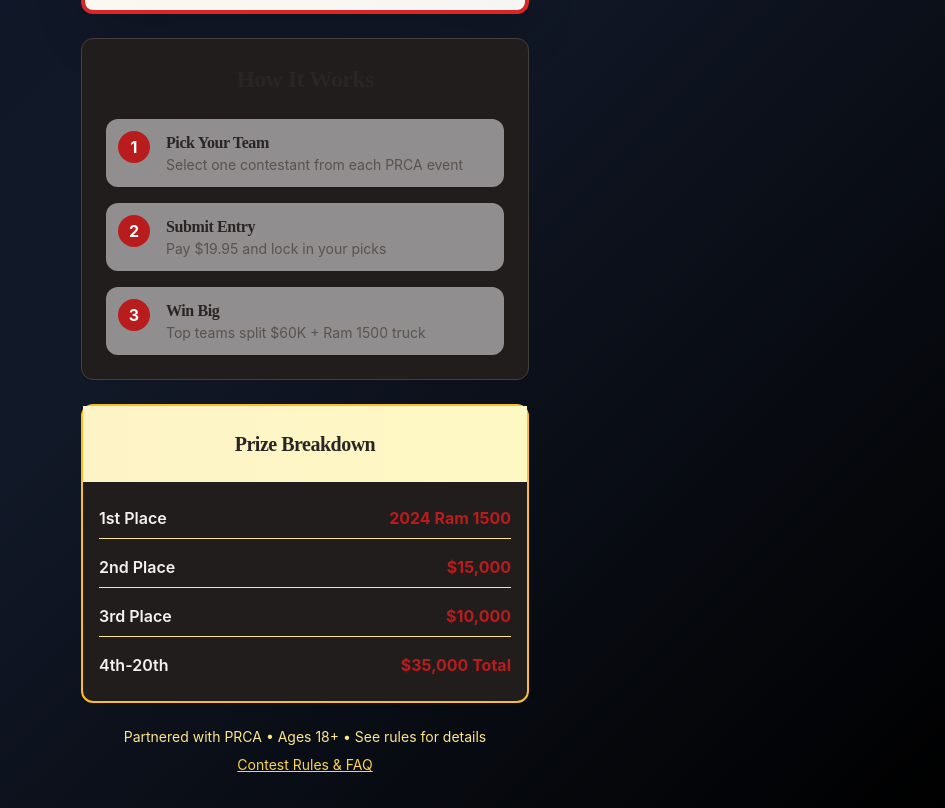
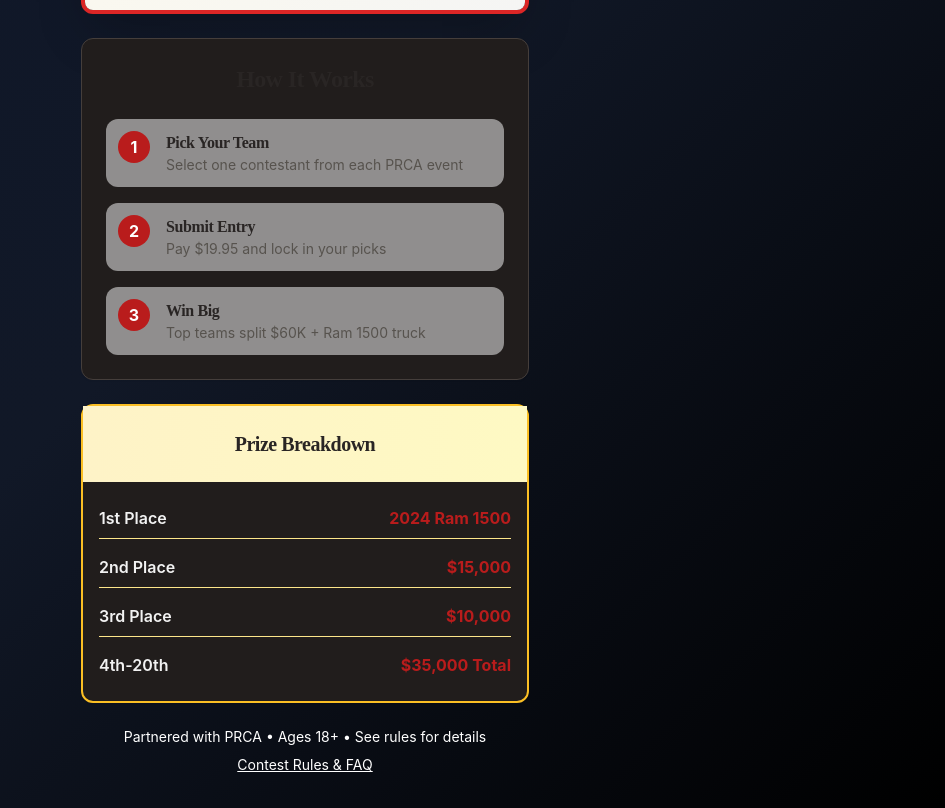
Before and after one commit to nickpiovano/pro-fantasy-rodeo, a React (Vite) app: page / in a window 1280 px wide. Shown: the part 452-1260 px from the top of the page, without its empty margins (335-1280 px from the left). Built offline with nearby package versions, Linux system fonts and the light colour scheme.

Commit message:
Improve text contrast for accessibility across the app

```diff
--- a/src/components/EntryConfirmation.tsx
+++ b/src/components/EntryConfirmation.tsx
@@ -1,4 +1,3 @@
-
 import { Card, CardContent, CardHeader, CardTitle } from '@/components/ui/card';
 import { Button } from '@/components/ui/button';
 import { Badge } from '@/components/ui/badge';
@@ -105,7 +104,7 @@ const EntryConfirmation = ({ user, teamSelections, onViewLeaderboard, onBackToHo
         </div>
 
         {/* Contact Info */}
-        <div className="text-center mt-6 text-xs text-stone-500">
+        <div className="text-center mt-6 text-xs text-white">
           <p>Questions? Contact support@profantasyrodeo.com</p>
           <p className="mt-1">Good luck, cowboy! 🤠</p>
         </div>
--- a/src/components/LandingPage.tsx
+++ b/src/components/LandingPage.tsx
@@ -82,10 +82,10 @@ const LandingPage = ({ onStartEntry }: LandingPageProps) => {
 
           {/* Footer Info */}
           <div className="text-center space-y-2">
-            <p className="text-amber-200 text-sm">
+            <p className="text-white text-sm">
               Partnered with PRCA • Ages 18+ • See rules for details
             </p>
-            <button className="text-amber-300 underline text-sm hover:text-amber-100 transition-colors">
+            <button className="text-white underline text-sm hover:text-amber-100 transition-colors">
               Contest Rules & FAQ
             </button>
           </div>
--- a/src/components/Leaderboard.tsx
+++ b/src/components/Leaderboard.tsx
@@ -1,4 +1,3 @@
-
 import { Card, CardContent, CardHeader, CardTitle } from '@/components/ui/card';
 import { Button } from '@/components/ui/button';
 import { Badge } from '@/components/ui/badge';
@@ -176,7 +175,7 @@ const Leaderboard = ({ userTeamName, onBackToHome }: LeaderboardProps) => {
         </Button>
 
         {/* Contest Info */}
-        <div className="text-center mt-6 text-xs text-stone-400 space-y-1">
+        <div className="text-center mt-6 text-xs text-white space-y-1">
           <p>Contest ends July 31st, 2024 • Winners announced August 5th</p>
           <p>Scores based on official PRCA results • Updated daily at 11 PM CT</p>
         </div>
--- a/src/components/PrizeSummary.tsx
+++ b/src/components/PrizeSummary.tsx
@@ -1,4 +1,3 @@
-
 import { useState } from 'react';
 import { Card, CardContent, CardHeader, CardTitle } from '@/components/ui/card';
 import { Button } from '@/components/ui/button';
@@ -134,7 +133,7 @@ const PrizeSummary = ({ user, teamSelections, onEntrySubmitted, onEditTeam }: Pr
         </Card>
 
         {/* Legal Text */}
-        <div className="text-center text-xs text-stone-500 space-y-2">
+        <div className="text-center text-xs text-white space-y-2">
           <p>
             By submitting your entry, you agree to the official contest rules and terms of service.
           </p>
--- a/src/components/ProgressBar.tsx
+++ b/src/components/ProgressBar.tsx
@@ -24,7 +24,7 @@ const ProgressBar = ({
     <div className={className}>
       <div className="flex justify-between items-center mb-2">
         {showText && (
-          <p className="text-red-100 text-sm">
+          <p className="text-white text-sm">
             {label}
           </p>
         )}
--- a/src/components/RosterBuilder.tsx
+++ b/src/components/RosterBuilder.tsx
@@ -42,7 +42,7 @@ const RosterBuilder = ({ onTeamComplete }: RosterBuilderProps) => {
       <div className="min-h-screen flex items-center justify-center">
         <div className="text-center">
           <Loader2 className="h-12 w-12 animate-spin text-red-600 mx-auto mb-4" />
-          <p className="text-amber-100 font-semibold">Loading events...</p>
+          <p className="text-white font-semibold">Loading events...</p>
         </div>
       </div>
     );
```
